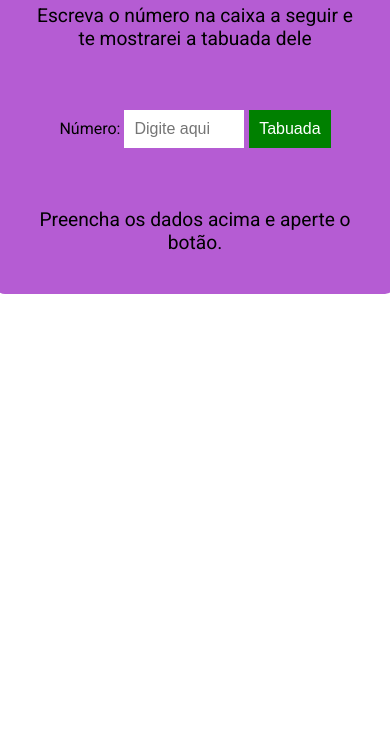
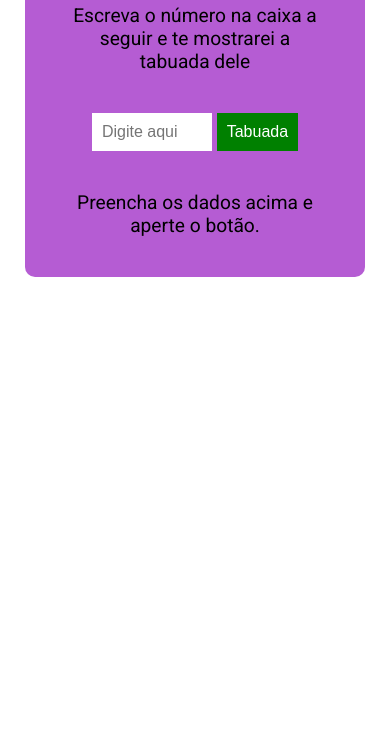
Before and after one commit to jessica-guedes/tabuada, a plain HTML site: page index.html in a window 390 px wide. Shown: the part 112-844 px from the top of the page. Drawn offline with Linux system fonts and the light colour scheme.

Commit message:
atualização na responsividade

```diff
--- a/index.html
+++ b/index.html
@@ -13,8 +13,7 @@
     <p>Escreva o número na caixa a seguir e te mostrarei a tabuada dele</p>
     <section id="entrada">
       <form action="#" method="get">
-        <p>
-          <label for="fnum">Número: </label>
+        <p class="p-form">
           <input type="number" name="num" id="fnum" placeholder="Digite aqui">
           <input type="submit" value="Tabuada" formaction="javascript:tabuada()">
         </p>
--- a/style.css
+++ b/style.css
@@ -15,47 +15,40 @@ body{
 
   font-family: 'Roboto', sans-serif;
 }
+
 h1{
   text-align: center;
   font-family: 'Pacifico', cursive;
   font-weight: normal;
 }
+
 p{
   text-align: center;
   font-size: 1.2rem;
   padding: 20px;
 }
-form{
-  padding: 20px;
-}
-
-input{
-  outline: none;
-  padding: 10px;
-  font-size: 1.2rem;
-}
 
 input[type=submit]{
+  padding: 10px;
   background-color: #008000;
   color: #ffffff;
 }
 
-label{
-  font-size: 1.2rem;
+input[type=number]{
+  outline: none;
+  padding: 10px;
 }
 
+
 main {
-  width: 360px;
+  width: 300px;
   border-radius: 10px;
   padding: 20px;
   background: #b55cd3;
 }
 
 
-@media (min-width: 320px){
- label{
-   font-size: 1rem;
-  }
+@media (min-width: 300px){
   input{
     font-size: 1rem;
   }
```
